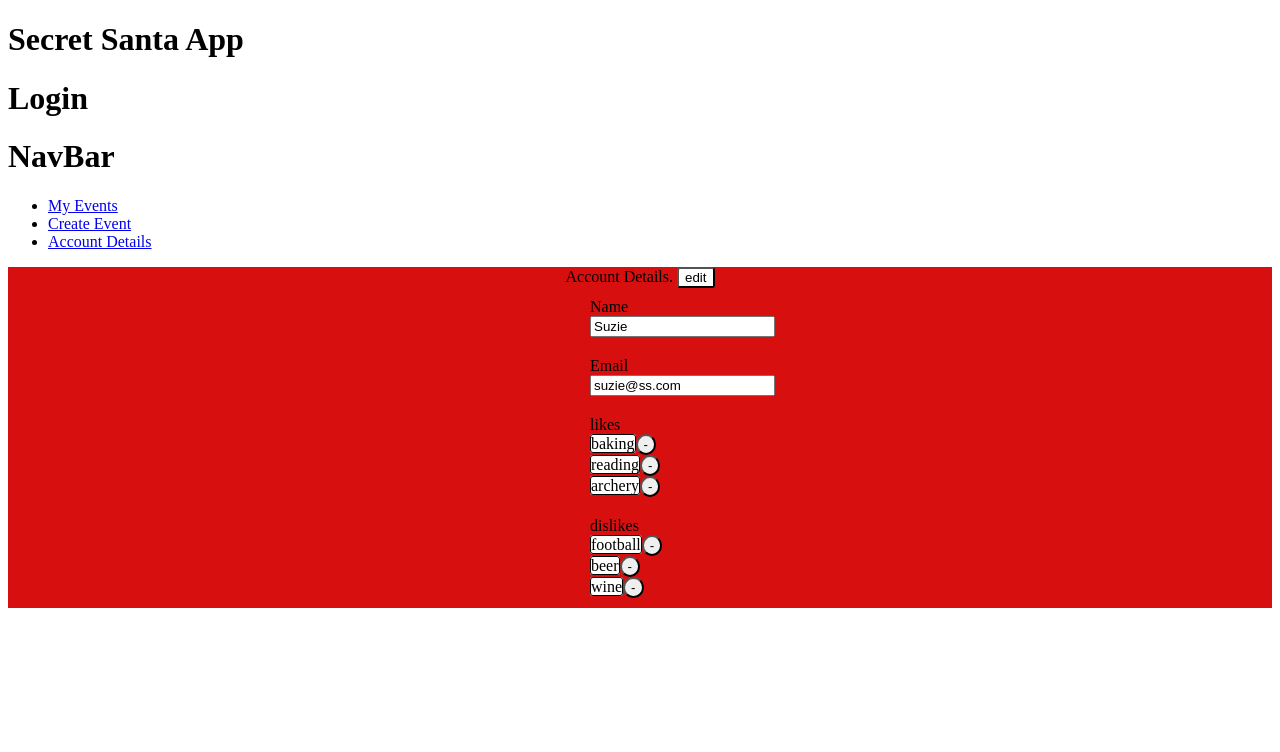
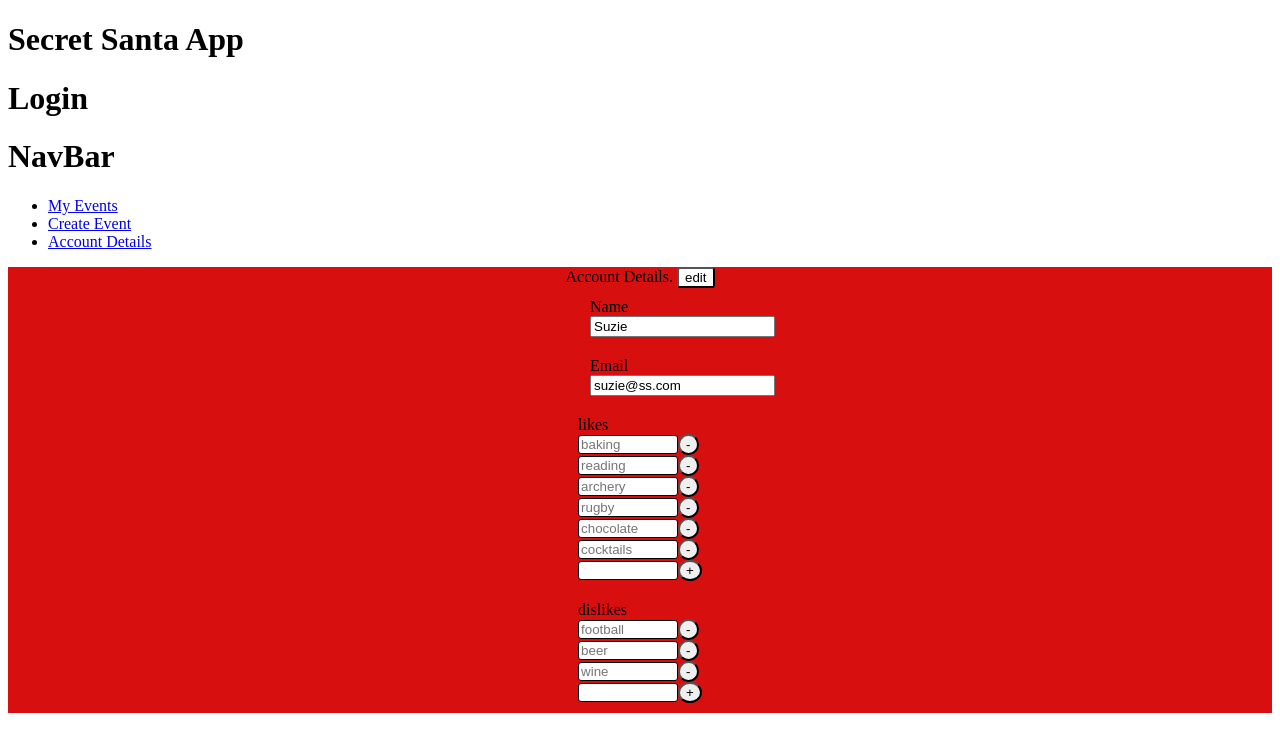
Before and after one commit to SuzBarnes/secret-santa, a React (Create React App) app: page /account-details in a window 1280 px wide. Both pictures are taken after a click on the button "edit". Shown: the top 752 px of the page. Built offline with nearby package versions, Linux system fonts and the light colour scheme.

Commit message:
likes/dislikes can be deleted by clicking the button, a new like/dislike can be added

```diff
--- a/src/components/AccountDetails.js
+++ b/src/components/AccountDetails.js
@@ -6,13 +6,55 @@ import likesDislikes from "../data/likesDislikes.json";
 const AccountDetails = () => {
   const [notEditable, setNotEditable] = useState(true);
   const [fields, setFields] = useState(user.users[0]);
-
-  // const handleFieldChange = (event) => {
-  //   setFields({ ...fields, [event.target.name]: event.target.value });
-  // };
+  const [likes, setLikes] = useState(likesDislikes.likesDislikes.likes);
+  const [dislikes, setDislikes] = useState(
+    likesDislikes.likesDislikes.dislikes
+  );
+  const [newLike, setNewLike] = useState("");
+  const [newDislike, setNewDislike] = useState("");
 
   const handleChange = (event) => {
     setFields({ ...user.users[0], [event.target.name]: event.target.value });
+  };
+
+  const handleLikeChange = (event) => {
+    setNewLike(event.target.value);
+  };
+
+  const handleDislikeChange = (event) => {
+    setNewDislike(event.target.value);
+  };
+
+  const handleLikeDelete = (item) => {
+    setLikes(
+      likes
+        .split(", ")
+        .filter((like) => like !== item)
+        .join(", ")
+    );
+  };
+
+  const handleDislikeDelete = (item) => {
+    setDislikes(
+      dislikes
+        .split(", ")
+        .filter((dislike) => dislike !== item)
+        .join(", ")
+    );
+  };
+
+  const handleLikeAdd = () => {
+    const array = likes.split(", ");
+    array.push(newLike);
+    setLikes(array.join(", "));
+    setNewLike("");
+  };
+
+  const handleDislikeAdd = () => {
+    const array = dislikes.split(", ");
+    array.push(newDislike);
+    setDislikes(array.join(", "));
+    setNewDislike("");
   };
 
   return (
@@ -56,29 +98,96 @@ const AccountDetails = () => {
         </div>
         <div className="field-card">
           <div className="field-tag">likes</div>
-          {likesDislikes.likesDislikes.likes.split(", ").map((item) => (
+          {likes.split(", ").map((item) => (
             <div className="like-container" key={item}>
-              <div className="field-value">{item}</div>
+              <input
+                className="field-value"
+                id="likes"
+                name="likes"
+                placeholder={item}
+                type="text"
+                readOnly={true}
+              />
               {!notEditable && (
-                <button className="like-button" type="submit">
+                <button
+                  className="like-button"
+                  type="submit"
+                  onClick={() => handleLikeDelete(item)}
+                >
                   -
                 </button>
               )}
             </div>
           ))}
+          {!notEditable && (
+            <div className="like-container">
+              <input
+                className="field-value"
+                id="likes"
+                name="likes"
+                placeholder=""
+                type="text"
+                value={newLike}
+                onChange={handleLikeChange}
+              />
+              {!notEditable && (
+                <button
+                  className="like-button"
+                  type="submit"
+                  onClick={handleLikeAdd}
+                >
+                  +
+                </button>
+              )}
+            </div>
+          )}
         </div>
+
         <div className="field-card">
-          <div className="field-tag">dislikes </div>
-          {likesDislikes.likesDislikes.dislikes.split(", ").map((item) => (
+          <div className="field-tag">dislikes</div>
+          {dislikes.split(", ").map((item) => (
             <div className="like-container" key={item}>
-              <div className="field-value">{item}</div>
+              <input
+                className="field-value"
+                id="dislikes"
+                name="dislikes"
+                placeholder={item}
+                type="text"
+                readOnly={true}
+              />
               {!notEditable && (
-                <button className="like-button" type="submit">
+                <button
+                  className="like-button"
+                  type="submit"
+                  onClick={() => handleDislikeDelete(item)}
+                >
                   -
                 </button>
               )}
             </div>
           ))}
+          {!notEditable && (
+            <div className="like-container">
+              <input
+                className="field-value"
+                id="dislikes"
+                name="dislikes"
+                placeholder=""
+                type="text"
+                value={newDislike}
+                onChange={handleDislikeChange}
+              />
+              {!notEditable && (
+                <button
+                  className="like-button"
+                  type="submit"
+                  onClick={handleDislikeAdd}
+                >
+                  +
+                </button>
+              )}
+            </div>
+          )}
         </div>
       </div>
     </div>
--- a/src/data/likesDislikes.json
+++ b/src/data/likesDislikes.json
@@ -1,7 +1,7 @@
 {
     "likesDislikes":
     {
-        "likes": "baking, reading, archery",
+        "likes": "baking, reading, archery, rugby, chocolate, cocktails",
         "dislikes": "football, beer, wine"
     }
 }
```
